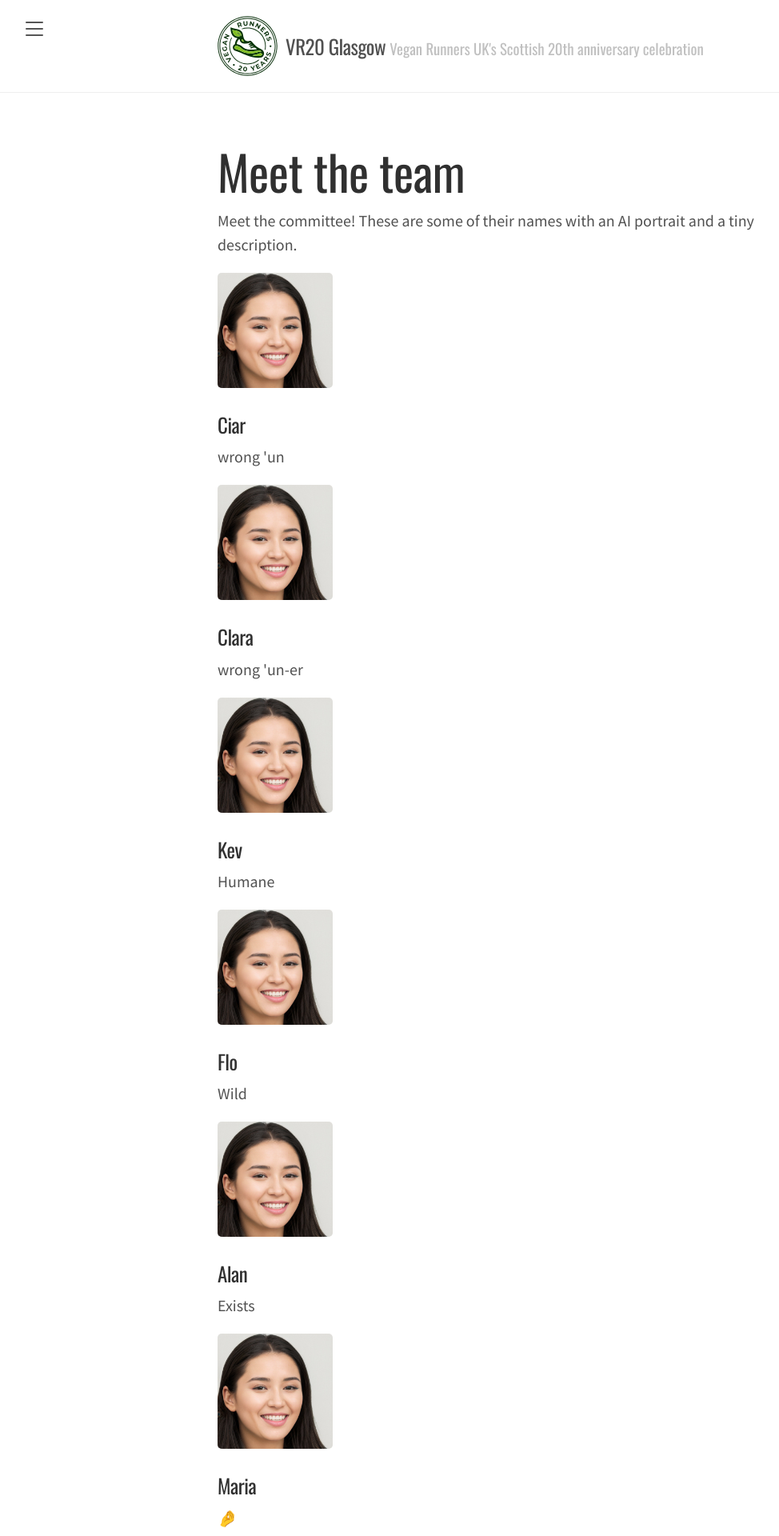
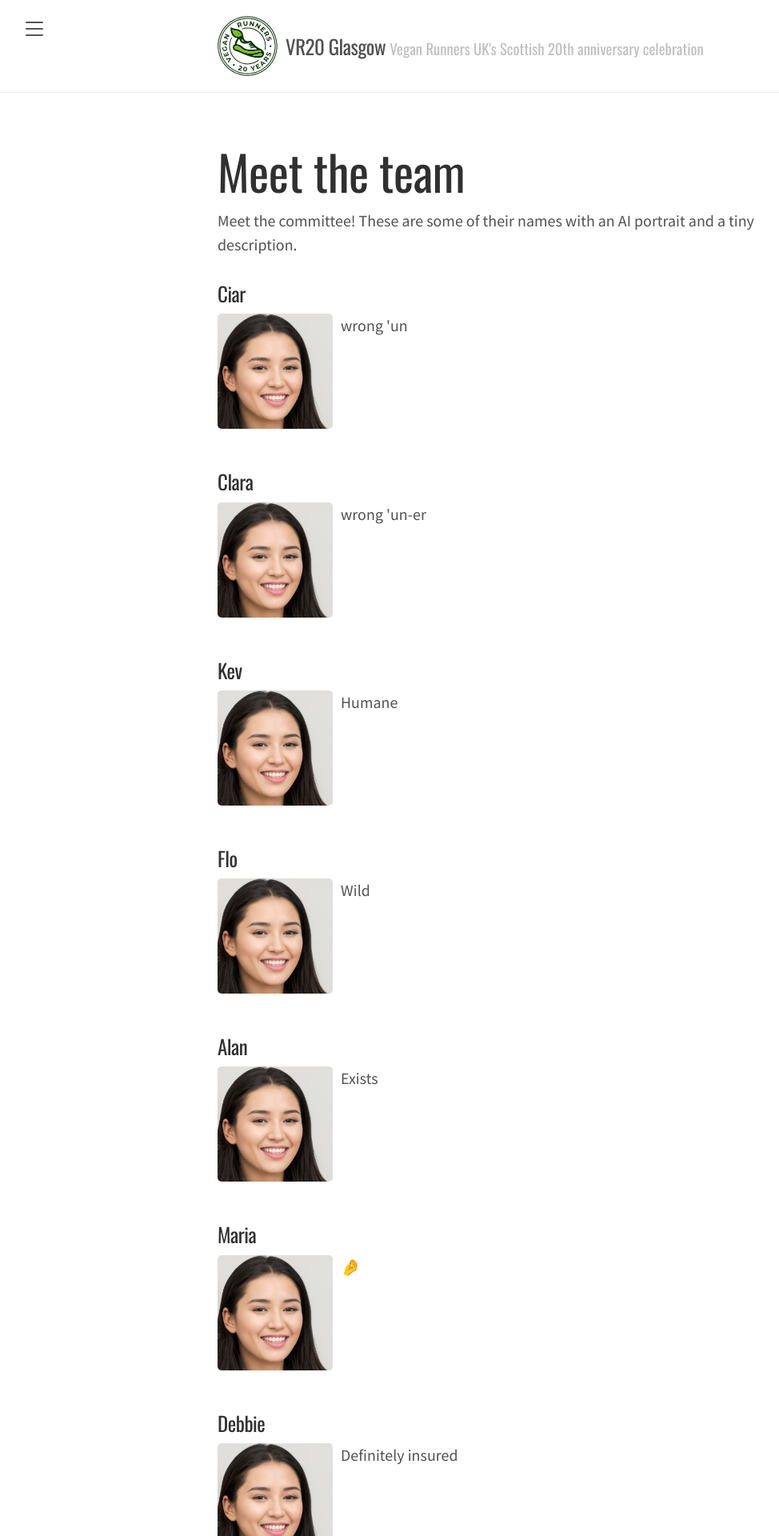
Before and after one commit to vr20glasgow/vr20glasgow.github.io, a Jekyll site: the page built from about.md, in a window 1280 px wide. Shown: the top 1920 px of the page at 80% size, without its empty margins (8-982 px from the left). Built offline with Jekyll 4.4.1, drawn with Linux system fonts in a browser that asks for light colours.

Commit message:
Add basic about styling

```diff
--- a/_includes/member.html
+++ b/_includes/member.html
@@ -1,5 +1,7 @@
-<img src="{{ 'public/ai-portrait.jpg' | absolute_url }}" width="20%"/>
 <h3>{{include.name}}</h3>
-<p>
-{{include.description}}
-</p>
+<div style="display:inline-flex;">
+    <img src="{{ 'public/ai-portrait.jpg' | absolute_url }}" width="20%"/>
+    <p style="padding-left: 10px;">
+    {{include.description}}
+    </p>
+</div>
```
